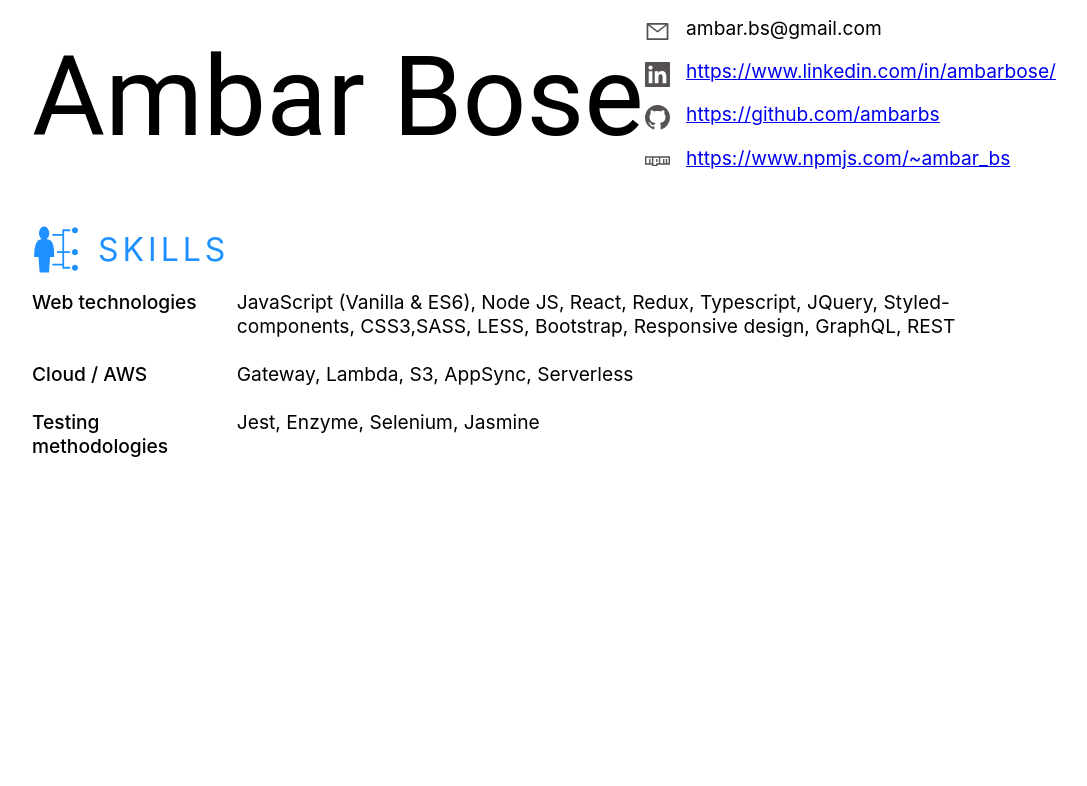
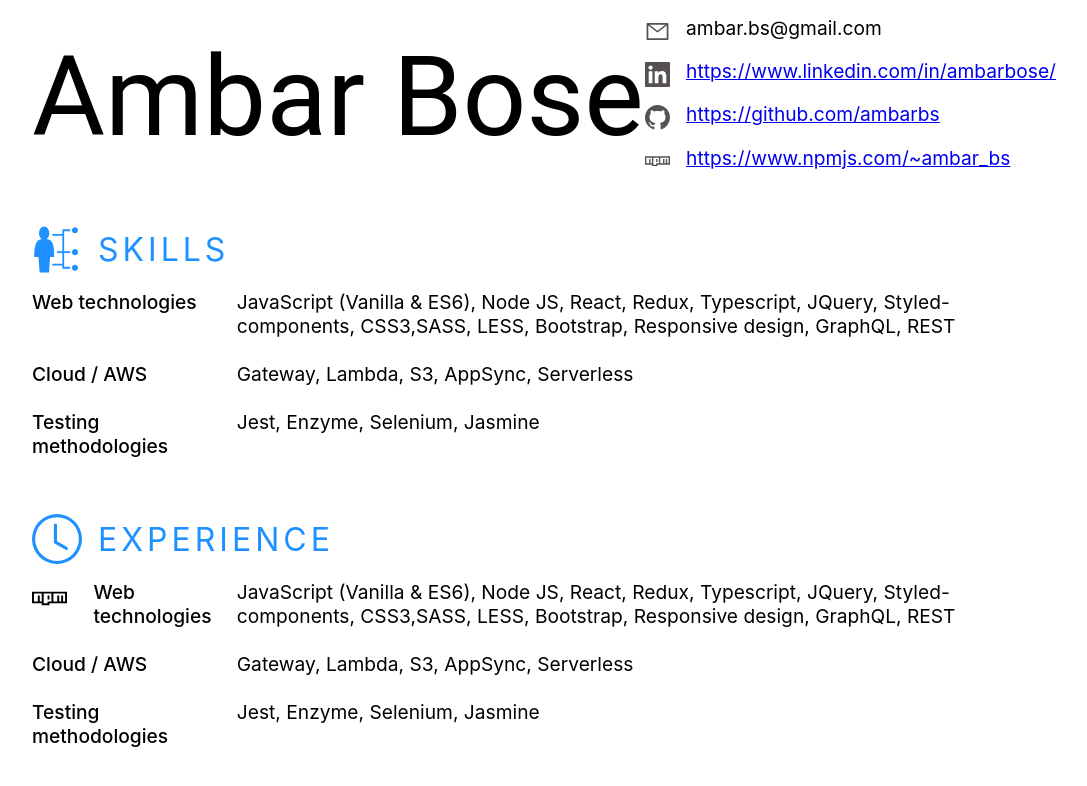
Before and after one commit to ambarbs/my-resume, a React (Create React App) app: page / in a window 1280 px wide. Shown: the top 786 px of the page, without its empty margins (96-1183 px from the left). Built offline with nearby package versions, Linux system fonts and the light colour scheme.

Commit message:
extended grid to accommdate company logos

```diff
--- a/src/components/app/App.js
+++ b/src/components/app/App.js
@@ -11,6 +11,7 @@ function App() {
             {sections.map(section => <Section
                 key={section.header}
                 sectionHeader={section.header}
+                SectionHeaderIcon={section.headerIcon}
                 subSections={section.subSections}
             />)}
         </AppWrapper>
--- a/src/components/app/App.styles.js
+++ b/src/components/app/App.styles.js
@@ -7,7 +7,7 @@ export const AppOuterWrapper = styled.div`
   flex-direction: column;
   justify-content: flex-start;
   align-items: center;
-  height: 100vh;
+  //height: 100vh;
   width: 100vw;
   position: relative;
   overflow: hidden;
--- a/src/components/constants.js
+++ b/src/components/constants.js
@@ -2,9 +2,14 @@ import {AiOutlineMail} from "react-icons/ai";
 import {GrLinkedin} from "react-icons/gr";
 import {BsGithub} from "react-icons/bs";
 import {FaNpm} from "react-icons/fa";
+import {GiSkills} from "react-icons/gi";
+import {BsClock} from "react-icons/bs";
 
-export const sections = [{
+
+export const sections = [
+    {
         header: 'Skills',
+        headerIcon: GiSkills,
         subSections: [{
             subSectionTitle: 'Web technologies',
             subSectionText: 'JavaScript (Vanilla & ES6), Node JS, React, Redux, Typescript, JQuery, Styled-components, CSS3,' +
@@ -19,9 +24,29 @@ export const sections = [{
                 subSectionText: 'Jest, Enzyme, Selenium, Jasmine'
             }
         ]
-}];
+    },
+    {
+        header: 'Experience',
+        headerIcon: BsClock,
+        subSections: [{
+            subSectionTitle: 'Web technologies',
+            subSectionIcon: FaNpm,
+            subSectionText: 'JavaScript (Vanilla & ES6), Node JS, React, Redux, Typescript, JQuery, Styled-components, CSS3,' +
+                'SASS, LESS, Bootstrap, Responsive design, GraphQL, REST'
+        },
+            {
+                subSectionTitle: 'Cloud / AWS',
+                subSectionText: 'Gateway, Lambda, S3, AppSync, Serverless'
+            },
+            {
+                subSectionTitle: 'Testing methodologies',
+                subSectionText: 'Jest, Enzyme, Selenium, Jasmine'
+            }
+        ]
+    }
+];
 
-export const contacts  = [
+export const contacts = [
     {
         icon: AiOutlineMail,
         text: 'ambar.bs@gmail.com',
--- a/src/components/section/Section.js
+++ b/src/components/section/Section.js
@@ -3,9 +3,10 @@ import {SectionWrapper} from "./Section.Styles";
 import SectionHeader from "./SectionHeader";
 import SubSection from "./subSection/SubSection";
 
-const Section = ({sectionHeader, subSections = []}) => <SectionWrapper>
-    <SectionHeader sectionHeader={sectionHeader}/>
+const Section = ({sectionHeader, SectionHeaderIcon, subSections = []}) => <SectionWrapper>
+    <SectionHeader sectionHeader={sectionHeader} SectionHeaderIcon={SectionHeaderIcon}/>
     {subSections.map(subSection => <SubSection
+        SubSectionIcon={subSection.subSectionIcon}
         subSectionTitle={subSection.subSectionTitle}
         subSectionText={subSection.subSectionText}
     />)}
--- a/src/components/section/SectionHeader.js
+++ b/src/components/section/SectionHeader.js
@@ -1,10 +1,15 @@
+import PropTypes from 'prop-types'
 import React from "react";
 import {SectionHeaderText, SectionHeaderWrapper} from "./Section.Styles";
-import {GiSkills} from "react-icons/gi";
 
-const SectionHeader = ({sectionHeader}) => <SectionHeaderWrapper>
-    <GiSkills size={50}/>
+const SectionHeader = ({sectionHeader, SectionHeaderIcon}) => <SectionHeaderWrapper>
+    <SectionHeaderIcon size={50}/>
     <SectionHeaderText>{sectionHeader}</SectionHeaderText>
 </SectionHeaderWrapper>
 
 export default SectionHeader
+
+SectionHeader.propTypes = {
+  SectionHeaderIcon: PropTypes.any,
+  sectionHeader: PropTypes.any
+}
--- a/src/components/section/subSection/SubSection.Styles.js
+++ b/src/components/section/subSection/SubSection.Styles.js
@@ -18,12 +18,7 @@ export const SubSectionWrapper = styled.div`
   padding: 1rem 1rem 0.5rem 0;
 
 `
-// export const SubSectionWrapper = styled.section`
-//   display: flex;
-//   justify-content: flex-start;
-//   align-items: center;
-//   padding: 1rem 1rem 0.5rem 0;
-//   & ${SubSectionTitle} {
-//     padding-right: 2rem;
-//   }
-// `
+
+export const SubSectionWrapperWithIcon = styled(SubSectionWrapper)`
+  grid-template-columns:  0.3fr 0.7fr 4fr;
+`
--- a/src/components/section/subSection/SubSection.js
+++ b/src/components/section/subSection/SubSection.js
@@ -1,9 +1,20 @@
+import PropTypes from 'prop-types'
 import React from "react";
-import {SubSectionText, SubSectionTitle, SubSectionWrapper} from "./SubSection.Styles";
+import {SubSectionText, SubSectionTitle, SubSectionWrapper, SubSectionWrapperWithIcon} from "./SubSection.Styles";
 
-const SubSection = ({subSectionTitle, subSectionText}) => <SubSectionWrapper>
-    <SubSectionTitle>{subSectionTitle}</SubSectionTitle>
-    <SubSectionText>{subSectionText}</SubSectionText>
-</SubSectionWrapper>
+const SubSection = ({subSectionTitle, SubSectionIcon,subSectionText}) => {
+    const Wrapper = SubSectionIcon ? SubSectionWrapperWithIcon : SubSectionWrapper;
+    return <Wrapper>
+        {SubSectionIcon && <SubSectionIcon size={35}/>}
+        <SubSectionTitle>{subSectionTitle}</SubSectionTitle>
+        <SubSectionText>{subSectionText}</SubSectionText>
+    </Wrapper>
+}
 
 export default SubSection;
+
+SubSection.propTypes = {
+  SubSectionIcon: PropTypes.any,
+  subSectionText: PropTypes.any,
+  subSectionTitle: PropTypes.any
+}
```
Lines whose indentation alone changed are shown as unchanged.
